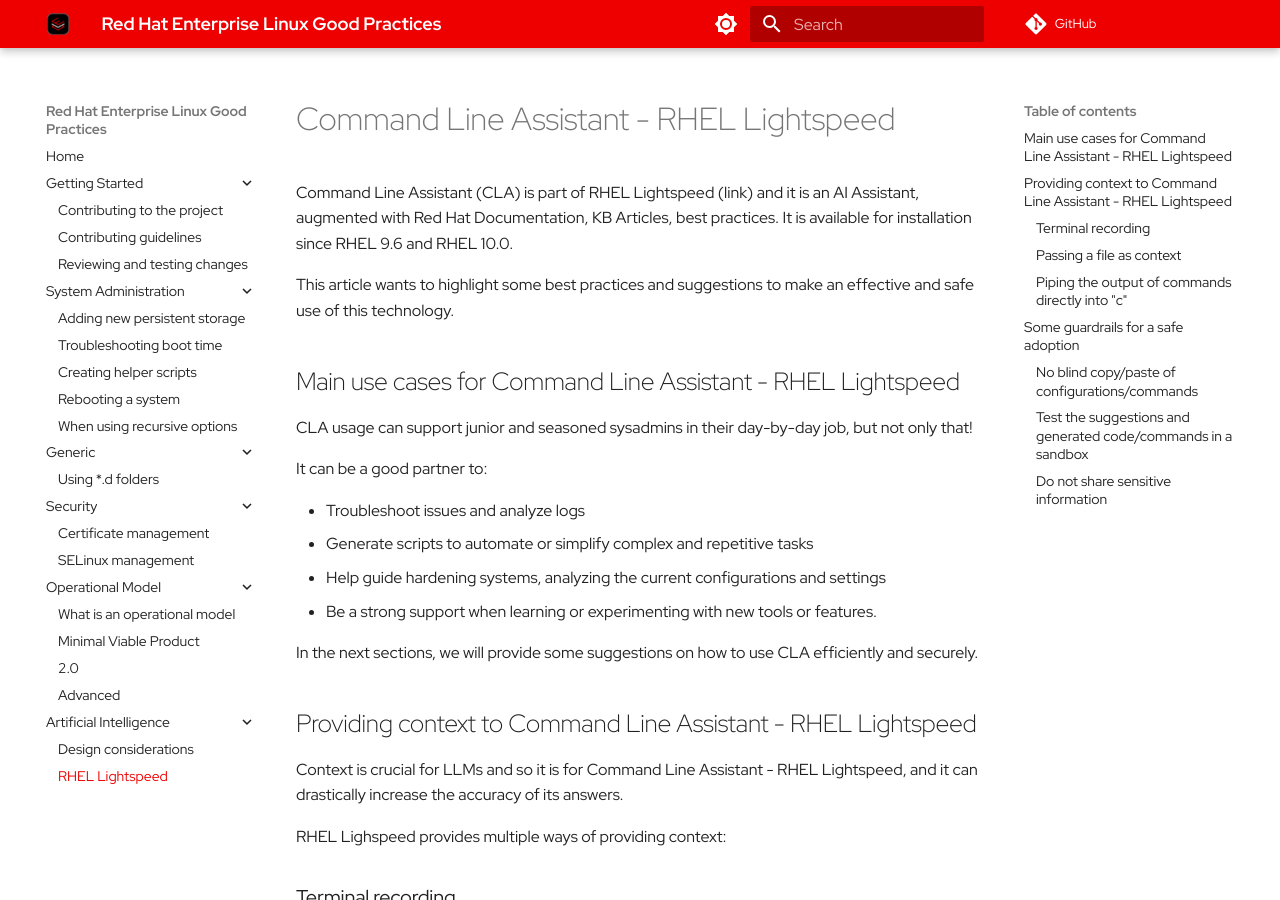
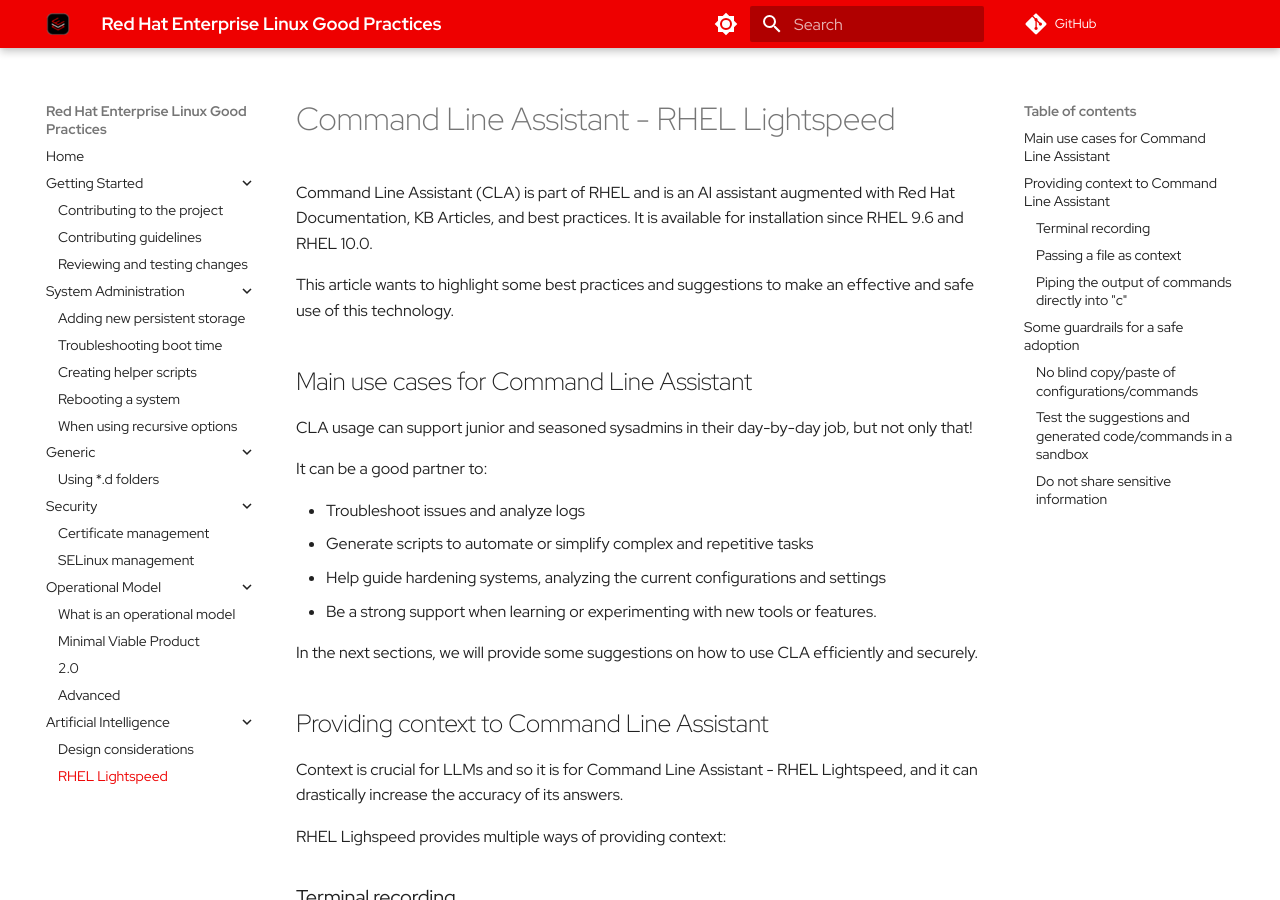
Before and after one commit to redhat-cop/rhel-good-practices, an MkDocs documentation site: the page built from docs/artificial-intelligence/rhel-lightspeed.md, in a window 1280 px wide and 900 px high. Built offline with MkDocs 1.6.1 and Material for MkDocs 9.7.7, drawn with Linux system fonts in a browser that asks for light colours; comment, search, counter and statistics services are not loaded.

Commit message:
Update rhel-lightspeed.md

```diff
--- a/docs/artificial-intelligence/rhel-lightspeed.md
+++ b/docs/artificial-intelligence/rhel-lightspeed.md
@@ -1,10 +1,10 @@
 # Command Line Assistant - RHEL Lightspeed
 
-Command Line Assistant (CLA) is part of RHEL Lightspeed (link) and it is an AI Assistant, augmented with Red Hat Documentation, KB Articles, best practices. It is available for installation since RHEL 9.6 and RHEL 10.0.
+Command Line Assistant (CLA) is part of RHEL and is an AI assistant augmented with Red Hat Documentation, KB Articles, and best practices. It is available for installation since RHEL 9.6 and RHEL 10.0.
 
 This article wants to highlight some best practices and suggestions to make an effective and safe use of this technology.
 
-## Main use cases for Command Line Assistant - RHEL Lightspeed
+## Main use cases for Command Line Assistant
 
 CLA usage can support junior and seasoned sysadmins in their day-by-day job, but not only that!
 
@@ -17,7 +17,7 @@
 
 In the next sections, we will provide some suggestions on how to use CLA efficiently and securely.
 
-## Providing context to Command Line Assistant - RHEL Lightspeed
+## Providing context to Command Line Assistant
 
 Context is crucial for LLMs and so it is for Command Line Assistant - RHEL Lightspeed, and it can drastically increase the accuracy of its answers.
 
```
